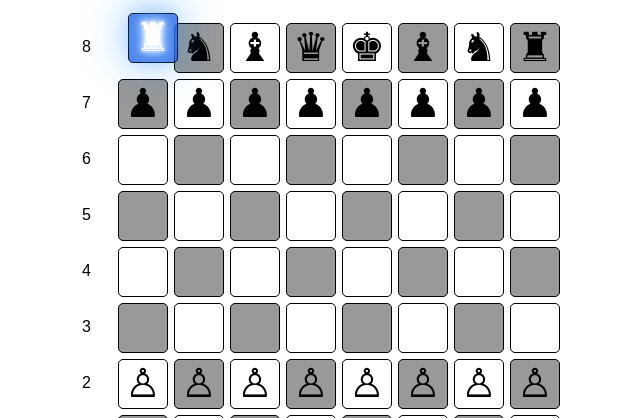
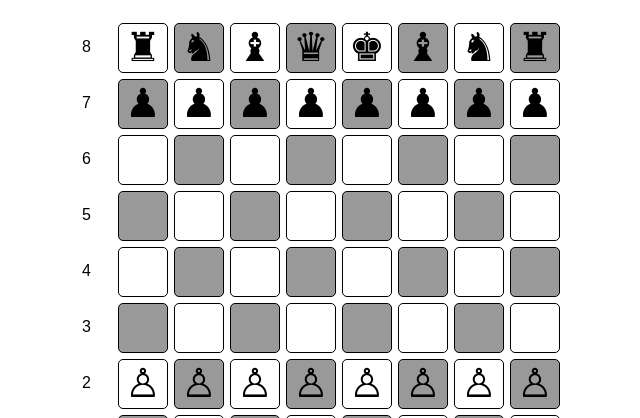
Before and after one commit to LovelySpace/web-dev-mini-projects, a PHP site: page / in a window 1280 px wide, with the pointer over the restyled element. Shown: the top 418 px of the page, without its empty margins (329-969 px from the left). Run offline with PHP 8.4, Linux system fonts and the light colour scheme; some libraries are stand-ins or nearby versions.

Commit message:
hover changes which was disturbing

```diff
--- a/Chess-Game/style.css
+++ b/Chess-Game/style.css
@@ -69,13 +69,7 @@ div * {
     z-index: 1;
 }
 
-.gamecell:hover {
-    color: #fff;
-    background: rgba(37, 88, 228, 0.712);
-    z-index: 2;
-    transform: translate(10px, -10px);
-    animation: neonBlueText 1.5s ease-in-out infinite alternate;
-}
+
 
 .grey {
     background: rgba(128, 128, 128, 0.801);
```
